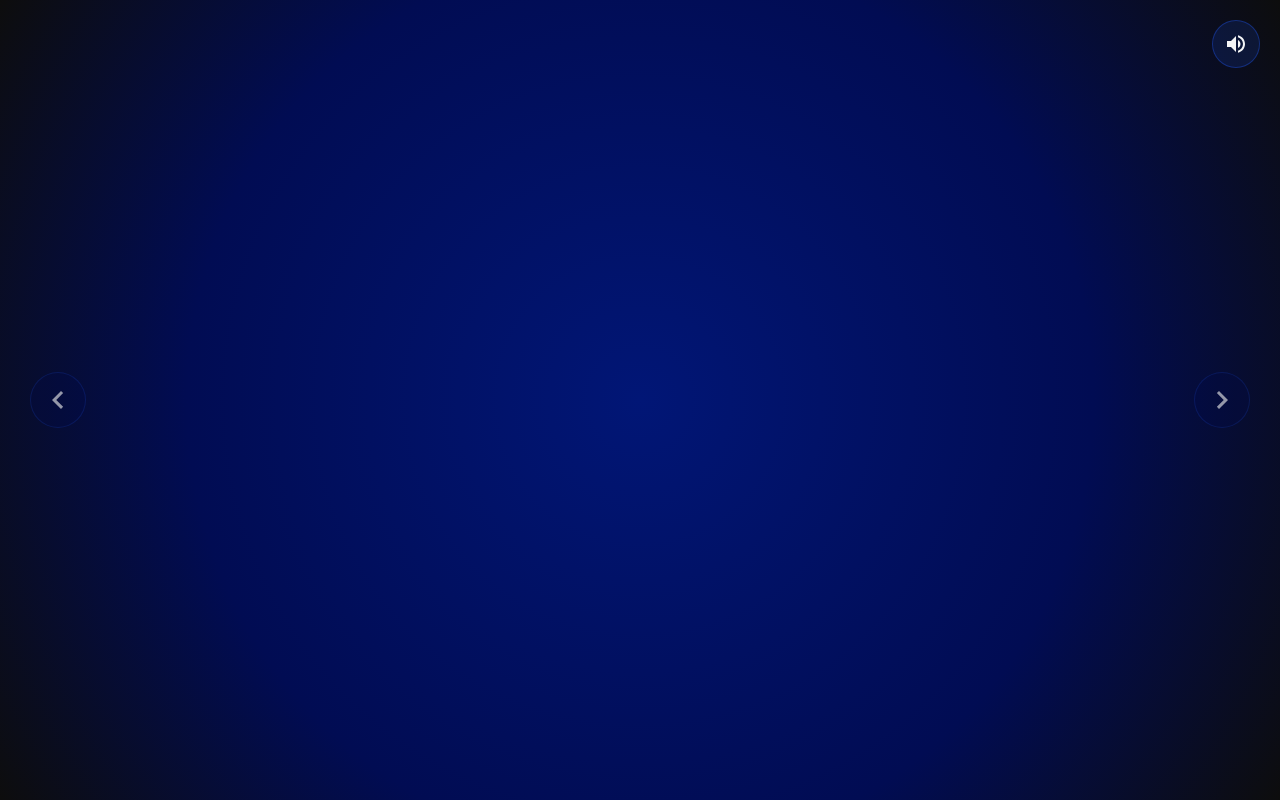
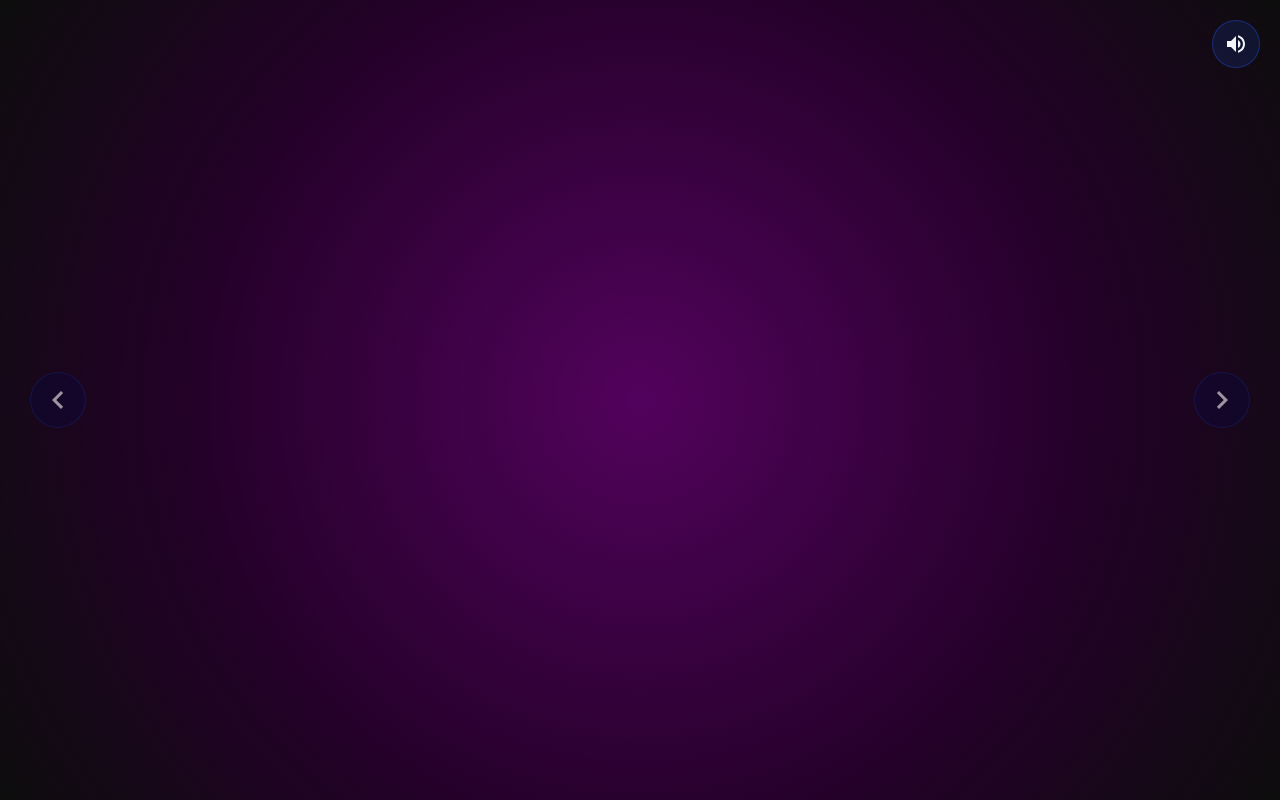
Before and after one commit to ebpacheco/imersao-web-ia-alura, a plain HTML site: page index.html in a window 1280 px wide. Drawn offline with Linux system fonts and the light colour scheme.

Commit message:
style: update primary color palette from blue to magenta tones

```diff
--- a/style.css
+++ b/style.css
@@ -1,8 +1,8 @@
 :root {
-  --color-blue-universe: #010C53;
-  --color-deep-blue: #011676;
-  --color-tech-blue: #0429BC;
-  --color-dev-blue: #1F53E5;
+  --color-blue-universe: #230128;
+  --color-deep-blue: #52025c;
+  --color-tech-blue: #9c048c;
+  --color-dev-blue: #e600c2;
   --color-new-black: #0D0D0D;
   --color-white-snow: #F4F5F6;
 }
```
